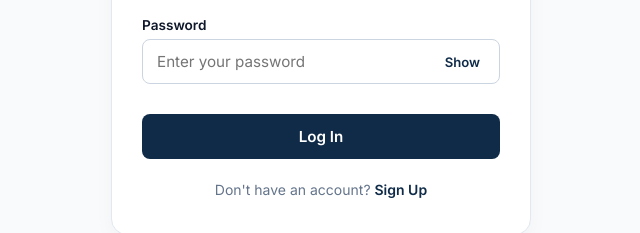
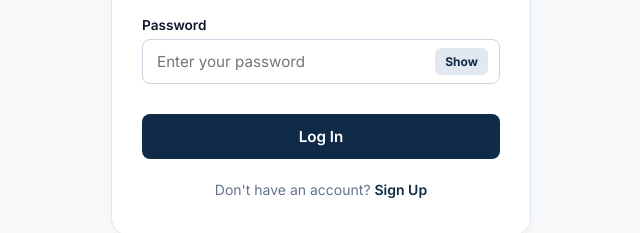
Before and after one commit to ddave8664-oss/online-exa, a website: page public/index.html in a window 1280 px wide. Shown: the part 419-652 px from the top of the page, 319-959 px from the left. Drawn offline with Linux system fonts and the light colour scheme; no server answers.

Commit message:
Clean and fix index.html UI completely

```diff
--- a/public/index.html
+++ b/public/index.html
@@ -53,7 +53,6 @@
             margin-bottom: 24px;
         }
 
-        /* ሎጎ የሚቀመጥበት ቦታ */
         .logo-img {
             width: 75px;
             height: 75px;
@@ -108,26 +107,30 @@
 
         .pw-container {
             position: relative;
-            width: 100%;
+            display: flex;
+            align-items: center;
         }
 
         .pw-container input {
-            padding-right: 70px !important;
+            padding-right: 65px !important;
         }
 
         .pw-toggle {
             position: absolute;
             right: 12px;
-            top: 50%;
-            transform: translateY(-50%);
-            background: none;
+            background: #e2e8f0;
             border: none;
             color: var(--primary);
-            font-size: 0.82rem;
-            font-weight: 600;
+            font-size: 0.75rem;
+            font-weight: 700;
             cursor: pointer;
-            z-index: 10;
-            padding: 4px 8px;
+            padding: 6px 10px;
+            border-radius: 6px;
+            transition: background 0.2s;
+        }
+
+        .pw-toggle:hover {
+            background: #cbd5e1;
         }
 
         button.btn-primary {
@@ -218,7 +221,6 @@
             $("app").innerHTML = `
                 <div class="card">
                     <div class="header">
-                        <!-- የዩኒቨርሲቲው ሎጎ ሊንክ (የራስዎን የሎጎ ሊንክ መቀየር ይችላሉ) -->
                         <img src="https://cdn-icons-png.flaticon.com/512/2991/2991148.png" alt="University Logo" class="logo-img">
                         <h1 id="sn">BULE HORA UNIVERSITY</h1>
                         <p>Sign in to start your examination session</p>
```
